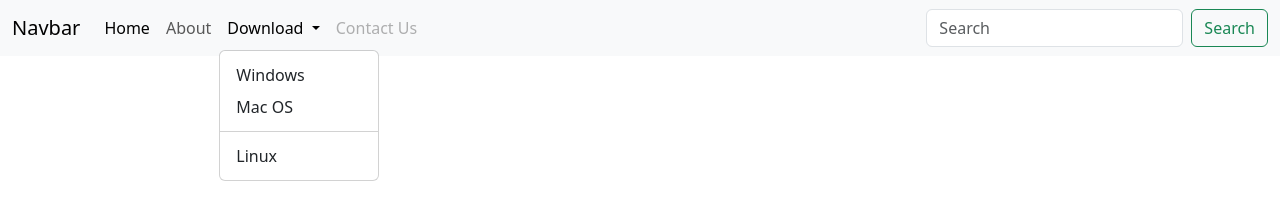
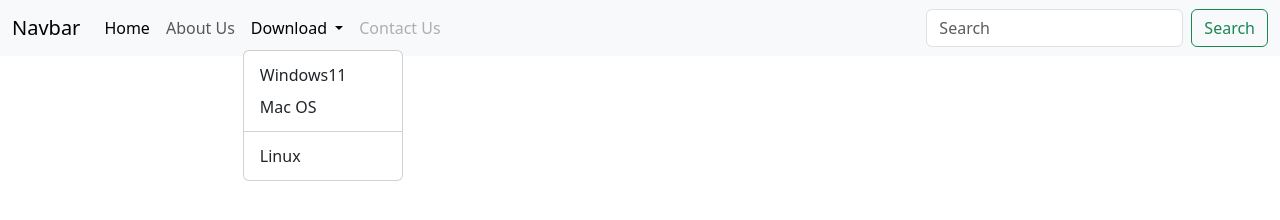
Before and after one commit to Suddhu-Bharti/Test-Website, a plain HTML site: page index.html in a window 1280 px wide. Both pictures are taken after a click on the button "Download". Drawn offline with nearby package versions, Linux system fonts and the light colour scheme.

Commit message:
second commit

```diff
--- a/index.html
+++ b/index.html
@@ -20,14 +20,14 @@
                 <a class="nav-link active" aria-current="page" href="#">Home</a>
               </li>
               <li class="nav-item">
-                <a class="nav-link" href="#">About</a>
+                <a class="nav-link" href="#">About Us</a>
               </li>
               <li class="nav-item dropdown">
                 <a class="nav-link dropdown-toggle" href="#" role="button" data-bs-toggle="dropdown" aria-expanded="false">
                   Download
                 </a>
                 <ul class="dropdown-menu">
-                  <li><a class="dropdown-item" href="#">Windows</a></li>
+                  <li><a class="dropdown-item" href="#">Windows11</a></li>
                   <li><a class="dropdown-item" href="#">Mac OS</a></li>
                   <li><hr class="dropdown-divider"></li>
                   <li><a class="dropdown-item" href="#">Linux</a></li>
```
